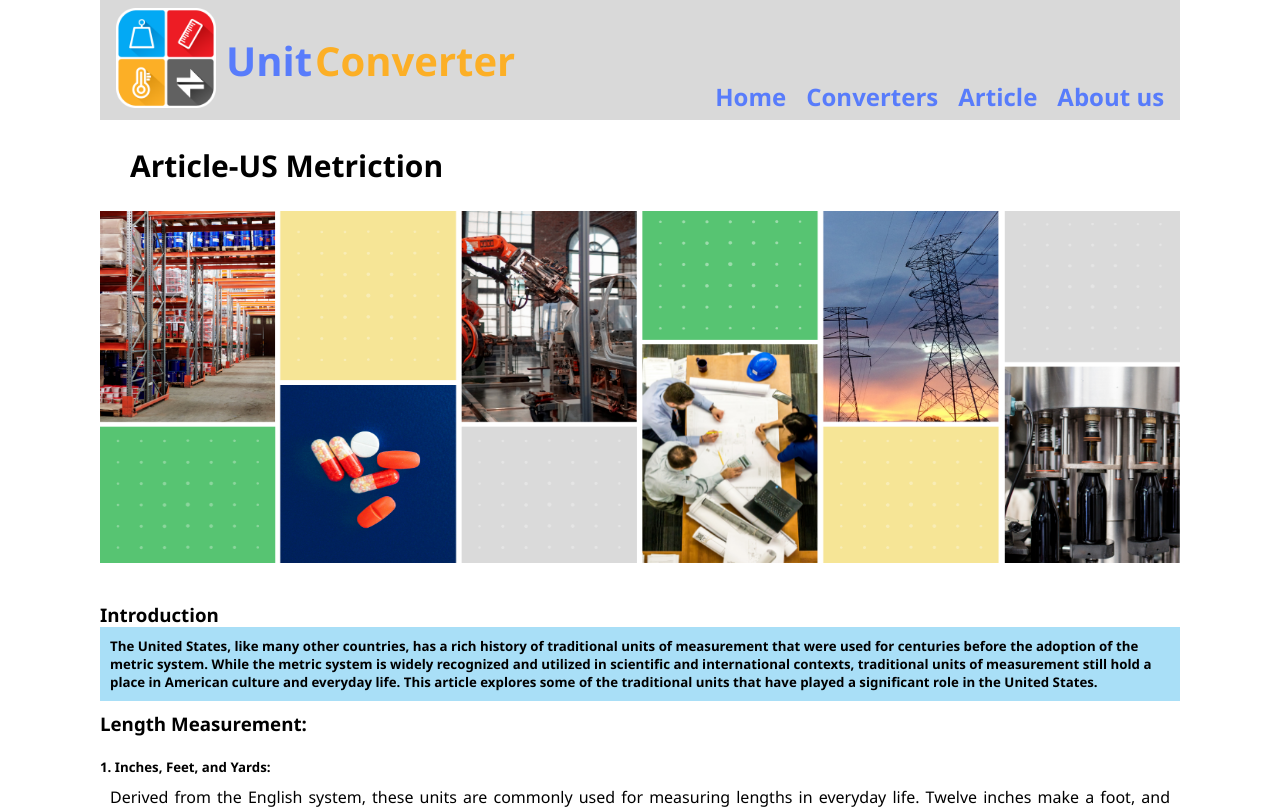
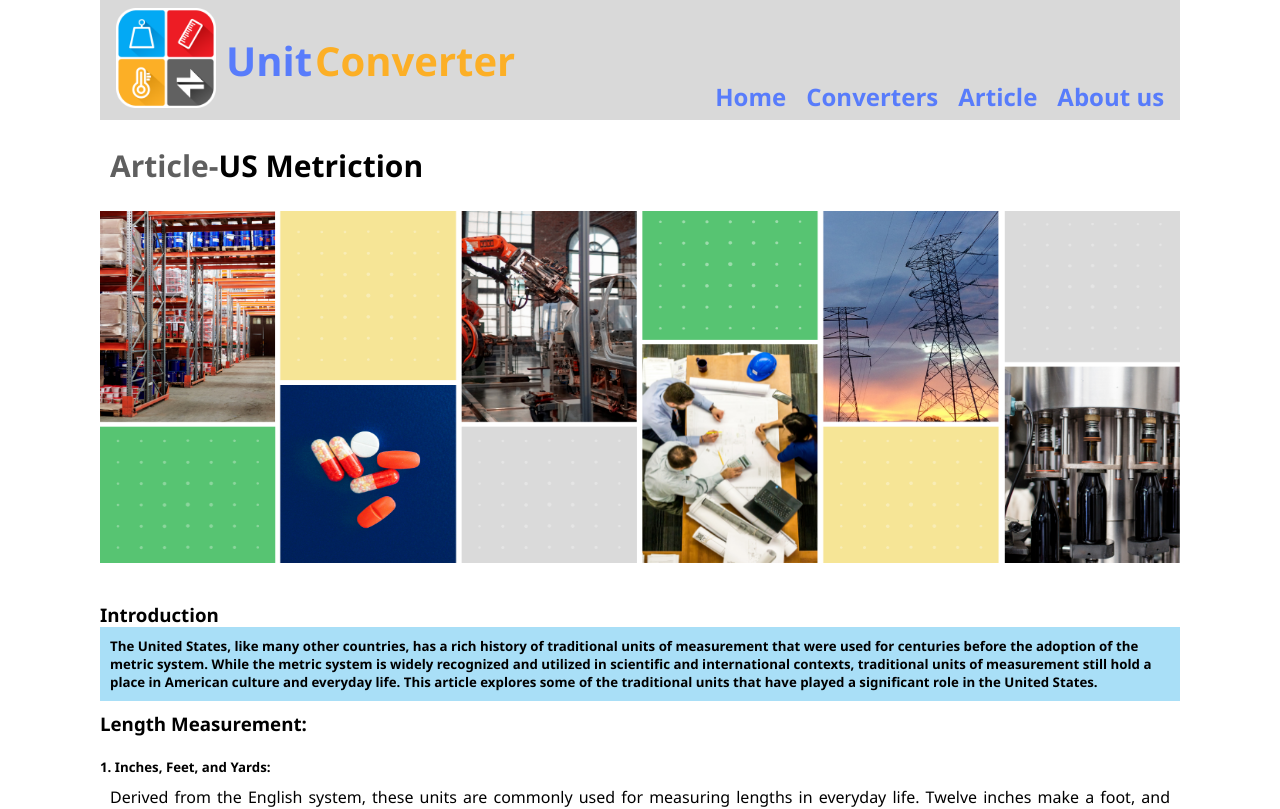
Before and after one commit to tungld160589/metricconversion, a React (Create React App) app: page /Art_USMetriction in a window 1280 px wide. Shown: the top 809 px of the page. Built offline with nearby package versions, Linux system fonts and the light colour scheme.

Commit message:
Update index.css
commit

```diff
--- a/src/index.css
+++ b/src/index.css
@@ -499,7 +499,7 @@ a {
 .Art1 {
   display: flex;
   padding-top: 25px;
-  padding-left: 30px;
+  padding-left: 10px;
   padding-bottom: 25px;
   font-family: "Inter";
   font-style: "bold";
@@ -512,12 +512,12 @@ a {
 .Art2 a {
   display: flex;
   text-decoration: none;
+  color: rgb(95, 95, 95);
+}
+.Art2 :hover {
+
   color: black;
 }
-/* .Art2 a {
-  text-decoration: none;
-  color: black;
-} */
 .Art-Search {
   box-sizing: border-box;
   align-items: center;
```
